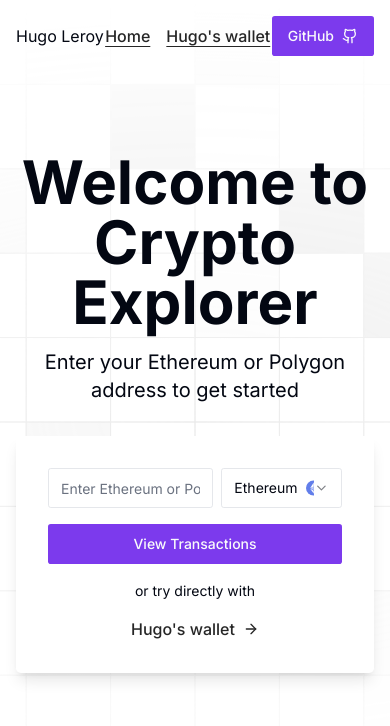
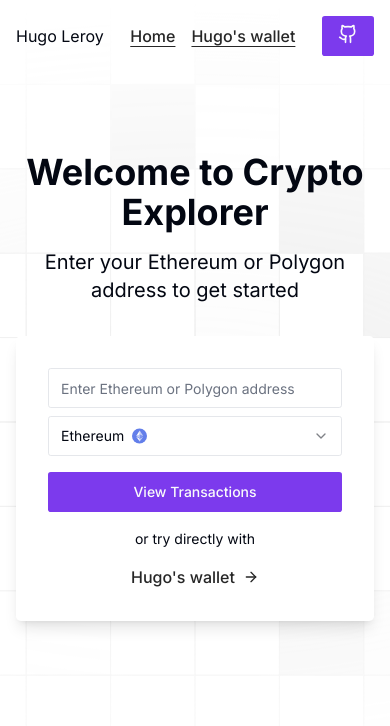
Before and after one commit to HugoHL1/Ethereum-Polygon-wallet-checker, a Next.js app: page / in a window 390 px wide. Shown: the top 726 px of the page. Built offline with nearby package versions, Linux system fonts and the light colour scheme.

Commit message:
:iphone: work on responsive design

```diff
--- a/src/app/page.tsx
+++ b/src/app/page.tsx
@@ -36,13 +36,13 @@ export default function Home() {
   return (
     <main className="flex flex-col items-center justify-center">
       <div className="text-center mt-16 mb-8">
-        <h1 className="text-6xl font-bold mb-4">Welcome to Crypto Explorer</h1>
+        <h1 className="text-4xl md:text-6xl font-bold mb-4">Welcome to Crypto Explorer</h1>
         <h3 className="text-xl">
           Enter your Ethereum or Polygon address to get started
         </h3>
       </div>
       <div className="bg-white p-8 rounded-lg shadow-lg w-full max-w-lg">
-        <div className="mb-4 flex gap-2">
+        <div className="mb-4 flex md:flex-row flex-col gap-2">
           <Input
             type="text"
             placeholder="Enter Ethereum or Polygon address"
@@ -57,7 +57,7 @@ export default function Home() {
             onValueChange={(value) => setNetwork(value)}
             defaultValue="ethereum"
           >
-            <SelectTrigger className="w-52">
+            <SelectTrigger className="md:w-52 w-full">
               <SelectValue placeholder="ethereum" />
             </SelectTrigger>
             <SelectContent>
--- a/src/components/Header.tsx
+++ b/src/components/Header.tsx
@@ -23,11 +23,19 @@ const Header: React.FC = () => {
       </div>
       <Link
         href="https://github.com/HugoHL1/front-end-test"
-        className="inline-flex items-center justify-center whitespace-nowrap rounded-md text-sm font-medium ring-offset-background transition-colors focus-visible:outline-none focus-visible:ring-2 focus-visible:ring-ring focus-visible:ring-offset-2 disabled:pointer-events-none disabled:opacity-50 bg-primary text-primary-foreground hover:bg-primary/90 h-10 px-4 py-2"
+        className="hidden md:inline-flex items-center justify-center whitespace-nowrap rounded-md text-sm font-medium ring-offset-background transition-colors focus-visible:outline-none focus-visible:ring-2 focus-visible:ring-ring focus-visible:ring-offset-2 disabled:pointer-events-none disabled:opacity-50 bg-primary text-primary-foreground hover:bg-primary/90 h-10 px-4 py-2"
         target="_blank"
         rel="noopener noreferrer"
       >
         GitHub <Github className="w-4 h-4 ml-2" />
+      </Link>
+      <Link
+        href="https://github.com/HugoHL1/front-end-test"
+        className="md:hidden items-center justify-center whitespace-nowrap rounded-md text-sm font-medium ring-offset-background transition-colors focus-visible:outline-none focus-visible:ring-2 focus-visible:ring-ring focus-visible:ring-offset-2 disabled:pointer-events-none disabled:opacity-50 bg-primary text-primary-foreground hover:bg-primary/90 h-10 px-4 py-2"
+        target="_blank"
+        rel="noopener noreferrer"
+      >
+          <Github className="w-5 h-5 my-auto" />
       </Link>
     </header>
   );
--- a/src/components/Profile.tsx
+++ b/src/components/Profile.tsx
@@ -54,7 +54,7 @@ const Profile: React.FC<ProfileProps> = ({ address, network }) => {
       : `https://polygonscan.com/address/${address}`;
 
   return (
-    <div className="flex justify-between gap-8 py-6 px-8 mb-8 bg-gradient-to-r from-blue-200 to-purple-300 border rounded-xl shadow-sm font-mono">
+    <div className="flex md:flex-row flex-col justify-between gap-8 py-6 px-8 mb-8 bg-gradient-to-r from-blue-200 to-purple-300 border rounded-xl shadow-sm font-mono">
       <div className="flex flex-col truncate">
         <p className="text-xs opacity-85">Your account</p>
         <h2 className="text-4xl text-neutral-800 truncate">{address}</h2>
--- a/src/pages/transactions/[network]/address/[address].tsx
+++ b/src/pages/transactions/[network]/address/[address].tsx
@@ -275,8 +275,8 @@ const Transactions = ({ transactions, network }: TransactionsProps) => {
     <main>
       <Profile address={currentAddress} network={currentNetwork} />
       <Tabs defaultValue={currentNetwork} onValueChange={handleNetworkChange}>
-        <TabsList>
-          <TabsTrigger className="flex items-center gap-2" value="ethereum">
+        <TabsList className="w-full md:w-fit">
+          <TabsTrigger className="flex items-center gap-2 w-full md:w-fit" value="ethereum">
             Ethereum
             <Image
               width={15}
@@ -285,7 +285,7 @@ const Transactions = ({ transactions, network }: TransactionsProps) => {
               src="/images/eth.svg"
             />
           </TabsTrigger>
-          <TabsTrigger className="flex items-center gap-2" value="polygon">
+          <TabsTrigger className="flex items-center gap-2 w-full md:w-fit" value="polygon">
             Polygon
             <Image
               width={15}
--- a/src/pages/transactions/[network]/hash/[hash].tsx
+++ b/src/pages/transactions/[network]/hash/[hash].tsx
@@ -121,7 +121,7 @@ const TransactionDetails = ({
             {parseInt(transaction.effectiveGasPrice, 16)} wei
           </p>
         </CardContent>
-        <CardFooter className="flex justify-between">
+        <CardFooter className="flex flex-col-reverse gap-4 md:flex-row justify-between">
           <Button variant="ghost" onClick={() => router.back()}>
             <ArrowLeft className="w-4 h-4 mr-1" /> Go back to account
           </Button>
```
